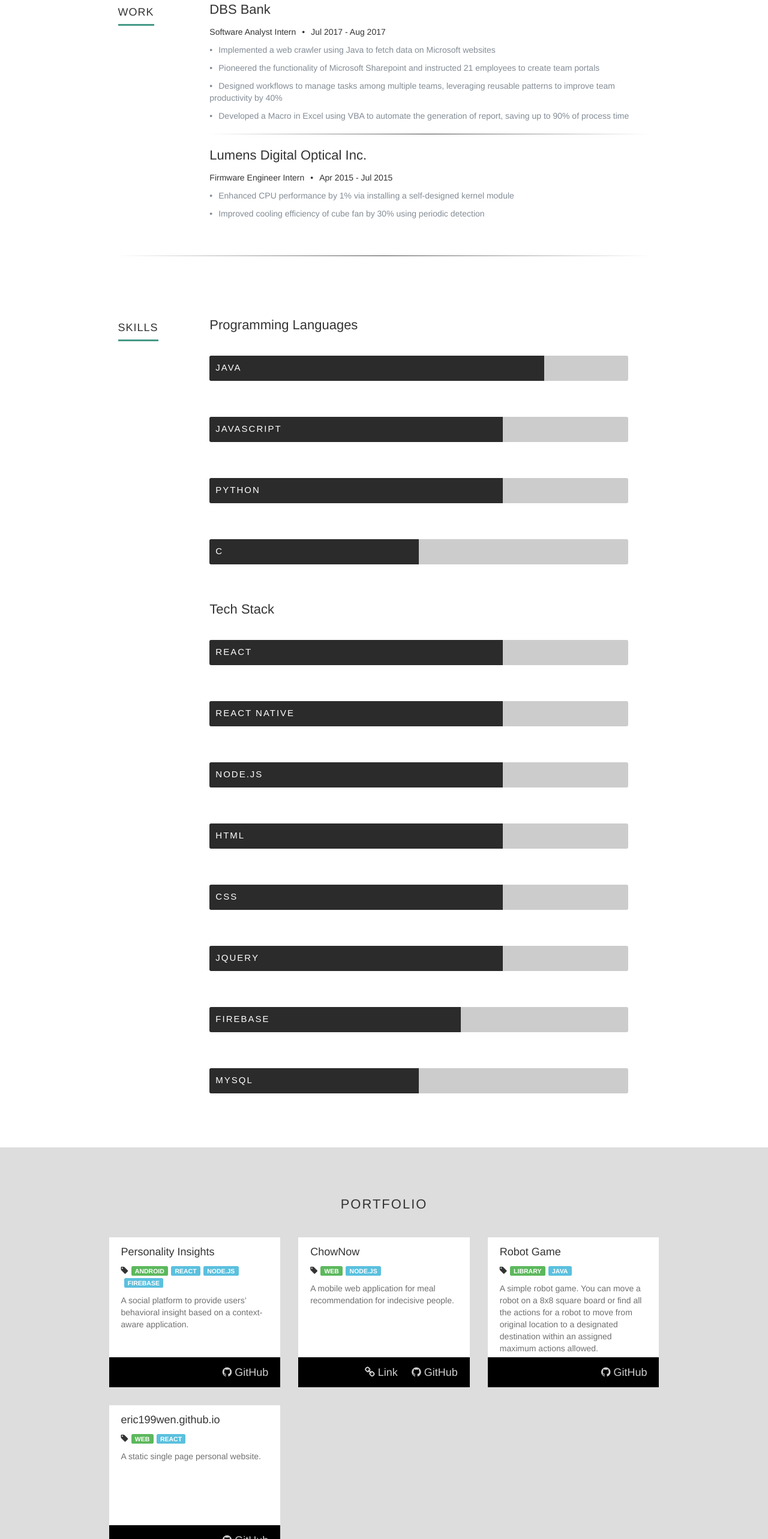
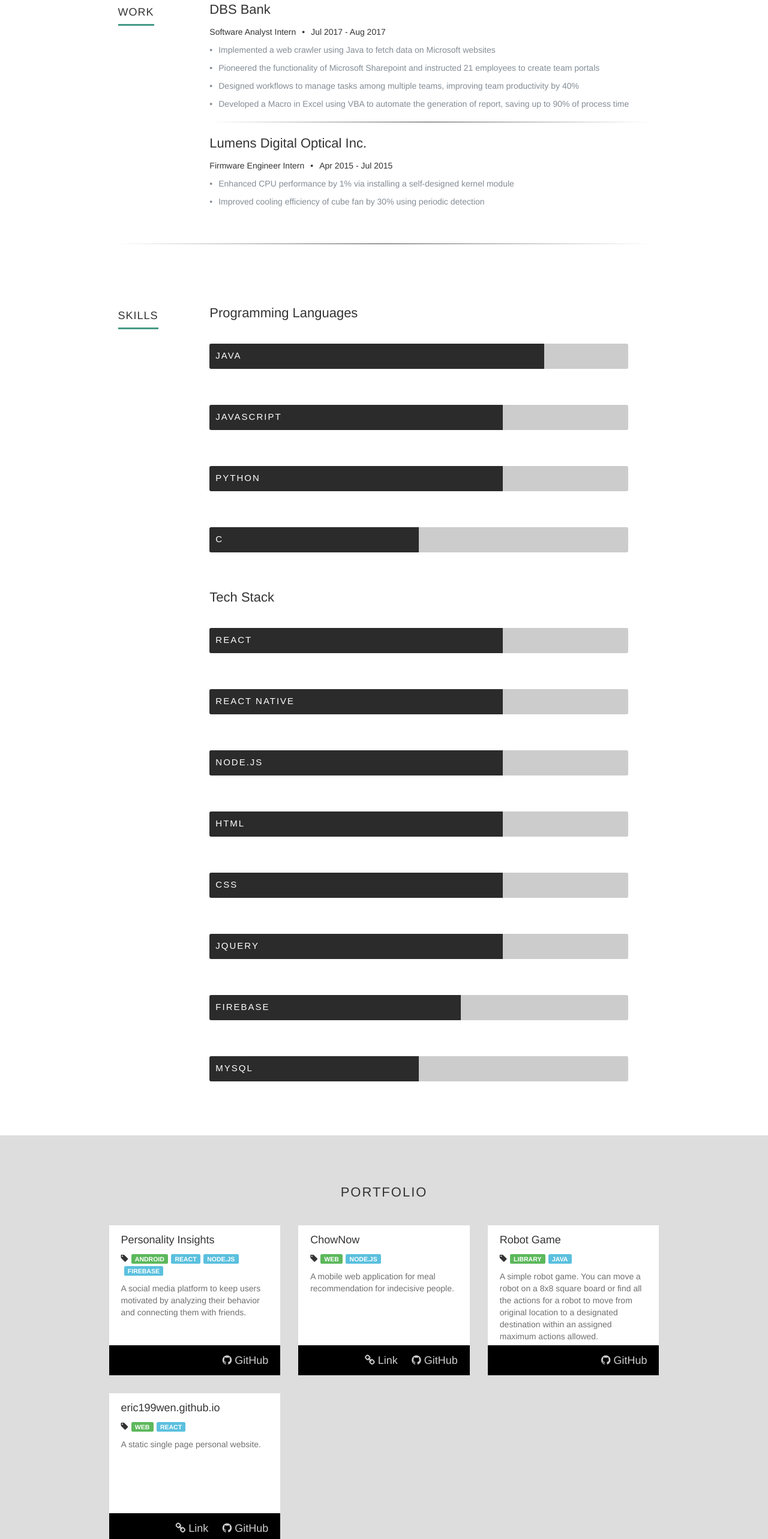
Before and after one commit to eric199wen/eric199wen.github.io, a React (Create React App) app: page / in a window 1280 px wide. Shown: the part 880-3446 px from the top of the page at 60% size. Built offline with nearby package versions, Linux system fonts and the light colour scheme.

Commit message:
modify resume

```diff
--- a/src/resume.js
+++ b/src/resume.js
@@ -52,7 +52,7 @@
       "highlights": [
         "Implemented a web crawler using Java to fetch data on Microsoft websites",
         "Pioneered the functionality of Microsoft Sharepoint and instructed 21 employees to create team portals",
-        "Designed workflows to manage tasks among multiple teams, leveraging reusable patterns to improve team productivity by 40%",
+        "Designed workflows to manage tasks among multiple teams, improving team productivity by 40%",
         "Developed a Macro in Excel using VBA to automate the generation of report, saving up to 90% of process time"
       ]
     },
@@ -112,7 +112,7 @@
         "level": "70"
       },
       {
-        "name": "firebase",
+        "name": "Firebase",
         "level": "60"
       },
       {
@@ -127,7 +127,7 @@
       "type": "Android",
       "skill": ["React", "Node.js", "Firebase"],
       "github": "https://github.com/ssvictorlin/PI",
-      "intro": "A social platform to provide users’ behavioral insight based on a context-aware application.",
+      "intro": "A social media platform to keep users motivated by analyzing their behavior and connecting them with friends.",
       "link": "",
       "thumbnail": "https://images.unsplash.com/photo-1434030216411-0b793f4b4173?auto=format&fit=crop&w=1950&q=80"
     },
@@ -155,7 +155,7 @@
       "skill": ["React"],
       "github": "https://github.com/eric199wen/eric199wen.github.io",
       "intro": "A static single page personal website.",
-      "link": "",
+      "link": "https://eric199wen.github.io/",
       "thumbnail": "http://i.imgur.com/qK42fUu.jpg"
     }
   ]
```
